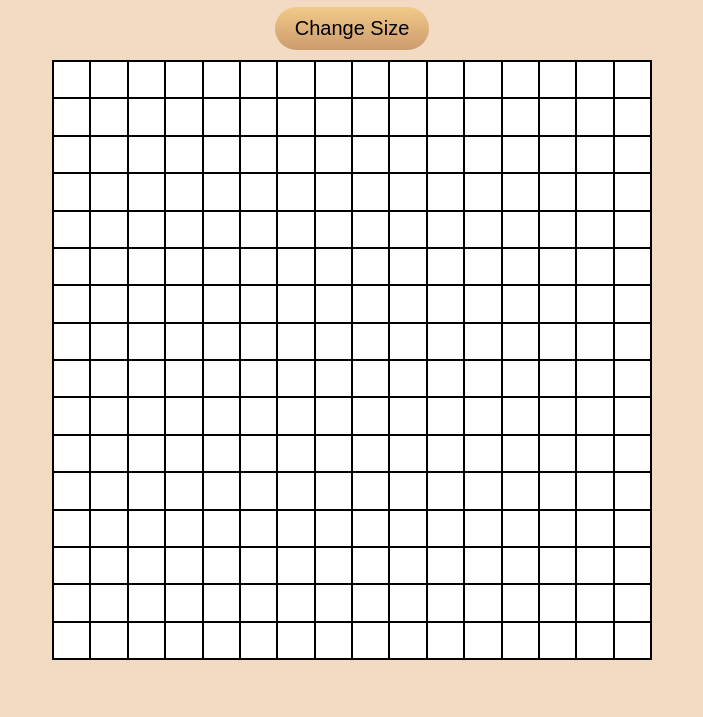
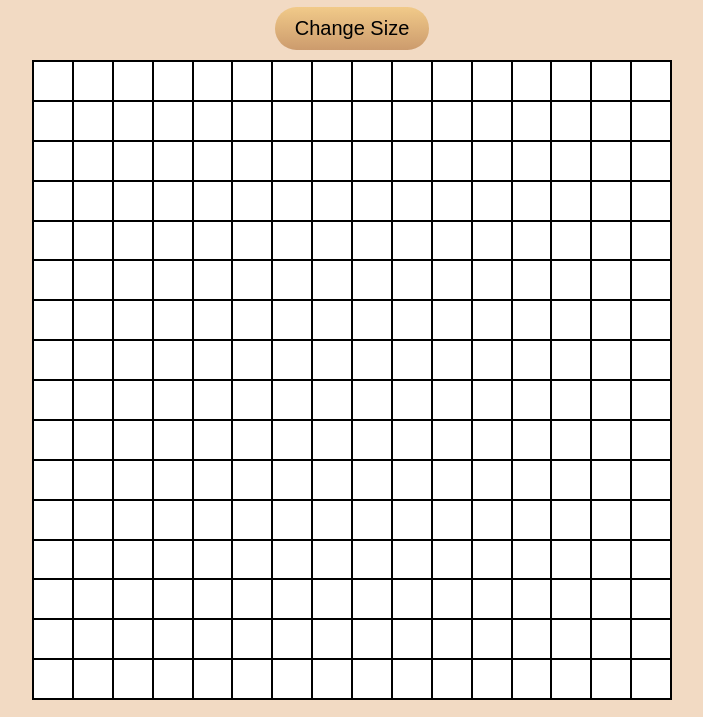
Before and after one commit to 0-BSCode/E_Sketch, a plain HTML site: page index.html in a window 1280 px wide. Shown: the part 83-800 px from the top of the page, without its empty margins (288-991 px from the left). Drawn offline with Linux system fonts and the light colour scheme.

Commit message:
Changed grid size

```diff
--- a/styles/main.css
+++ b/styles/main.css
@@ -59,8 +59,8 @@ p {
     position: relative;
     display: grid;
     background-color: black;
-    width: 600px;
-    height: 600px;
+    width: 80vh;
+    height: 80vh;
     margin: auto;
     border: 1px solid;
 }
```
